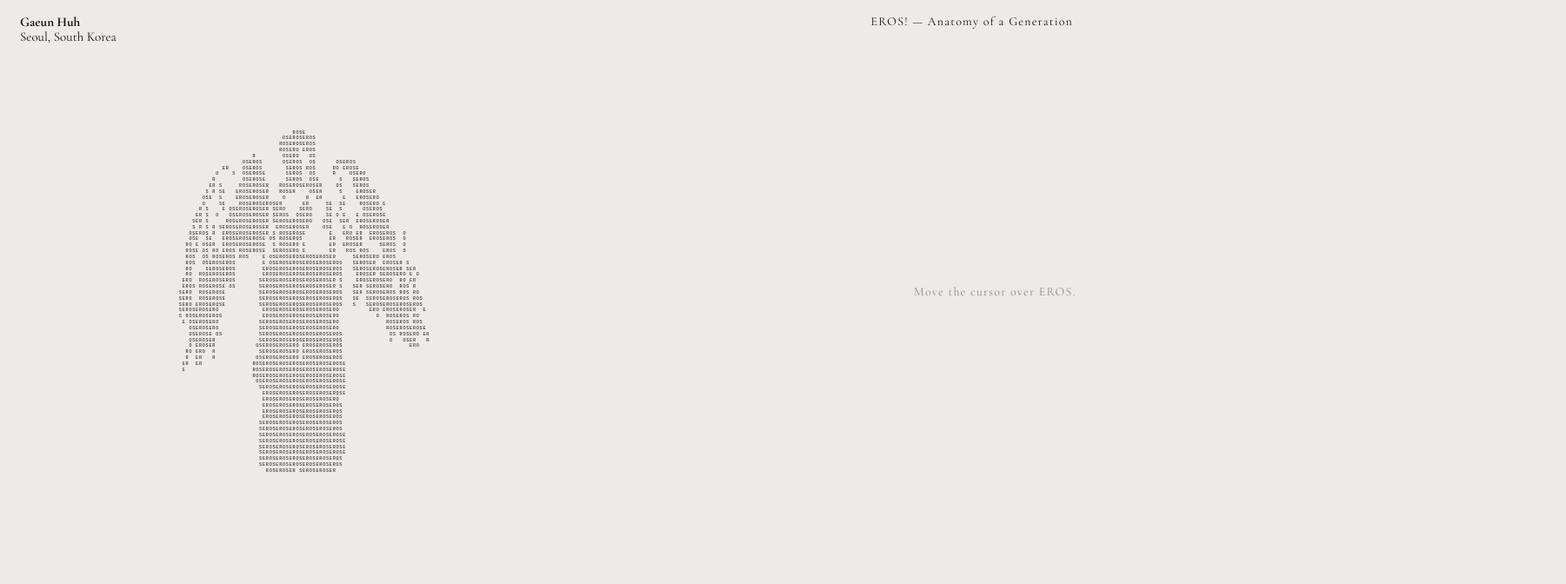
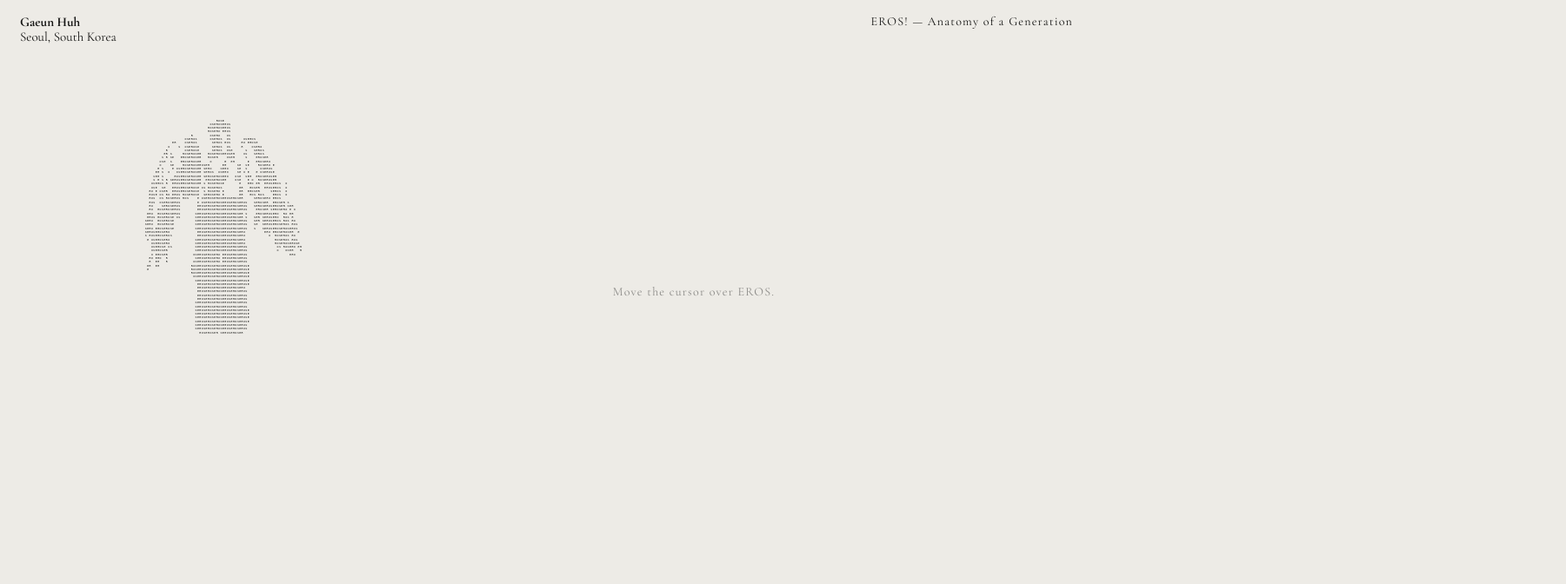
Before and after one commit to gaeun-holiy/gaeunhuhportfolio, a Next.js app: page /archive/eros/ in a window 1280 px wide. Shown: the top 672 px of the page at 87% size, 1801 px wide, since content can reach past the window. Built offline with nearby package versions, Linux system fonts and the light colour scheme.

Commit message:
EROS! archive 가로드래그 방지, 여백/연결선/바그래프 조정

```diff
--- a/components/ErosDataVisualization.tsx
+++ b/components/ErosDataVisualization.tsx
@@ -44,10 +44,10 @@ export function ErosDataVisualization() {
   );
 
   return (
-    <section className="relative min-h-screen w-full px-[101px] pb-[80px] pt-[116px] text-[#141413]">
-      <div className="grid grid-cols-[820px_750px] items-start gap-[130px]">
-        <div className="relative min-h-[640px] overflow-visible">
-          <div className="relative w-[820px] max-w-none">
+    <section className="relative min-h-screen w-full overflow-x-hidden px-[101px] pb-[80px] pt-[116px] text-[#141413]">
+      <div className="grid w-full grid-cols-[minmax(0,0.52fr)_minmax(0,0.44fr)] items-start gap-[90px]">
+        <div className="relative min-h-[680px] overflow-visible">
+          <div className="relative w-full max-w-none">
           <img
             src="/images/eros_ascii.svg"
             alt="EROS ASCII figure"
@@ -78,13 +78,13 @@ export function ErosDataVisualization() {
 
         <aside className="relative pt-[212px]">
           <span
-            className={`pointer-events-none absolute left-[-100px] top-[236px] h-px w-[74px] origin-left bg-[#141413]/45 transition-[opacity,transform] duration-1000 ease-in-out ${
+            className={`pointer-events-none absolute left-[-64px] top-[236px] h-px w-[44px] origin-left bg-[#141413]/45 transition-[opacity,transform] duration-1000 ease-in-out ${
               activeBundle ? "scale-x-100 opacity-100" : "scale-x-0 opacity-0"
             }`}
           />
 
           <div
-            className={`grid grid-cols-[330px_360px] gap-[60px] transition-all duration-1000 ease-in-out ${
+            className={`grid grid-cols-[330px_minmax(0,1fr)] gap-[56px] transition-all duration-1000 ease-in-out ${
               activeBundle
                 ? "translate-x-0 translate-y-0 opacity-100"
                 : "translate-x-[-18px] translate-y-[8px] opacity-0"
@@ -114,9 +114,9 @@ export function ErosDataVisualization() {
                     const value = activeBundle[field.key];
 
                     return (
-                      <div key={field.key} className="mb-[32px] grid grid-cols-[190px_170px] items-center gap-[28px]">
+                      <div key={field.key} className="mb-[32px] grid grid-cols-[190px_minmax(120px,1fr)] items-center gap-[28px]">
                         <p className="runtime text-[16px] tracking-[0.08em]">{field.label}</p>
-                        <div className="h-[8px] w-[170px] rounded-full bg-[#D8D6D0]">
+                        <div className="h-[8px] w-full max-w-[170px] rounded-full bg-[#D8D6D0]">
                           <div
                             className="h-full rounded-full bg-[#141413] transition-[width] duration-700 ease-in-out"
                             style={{ width: `${value}%` }}
```
